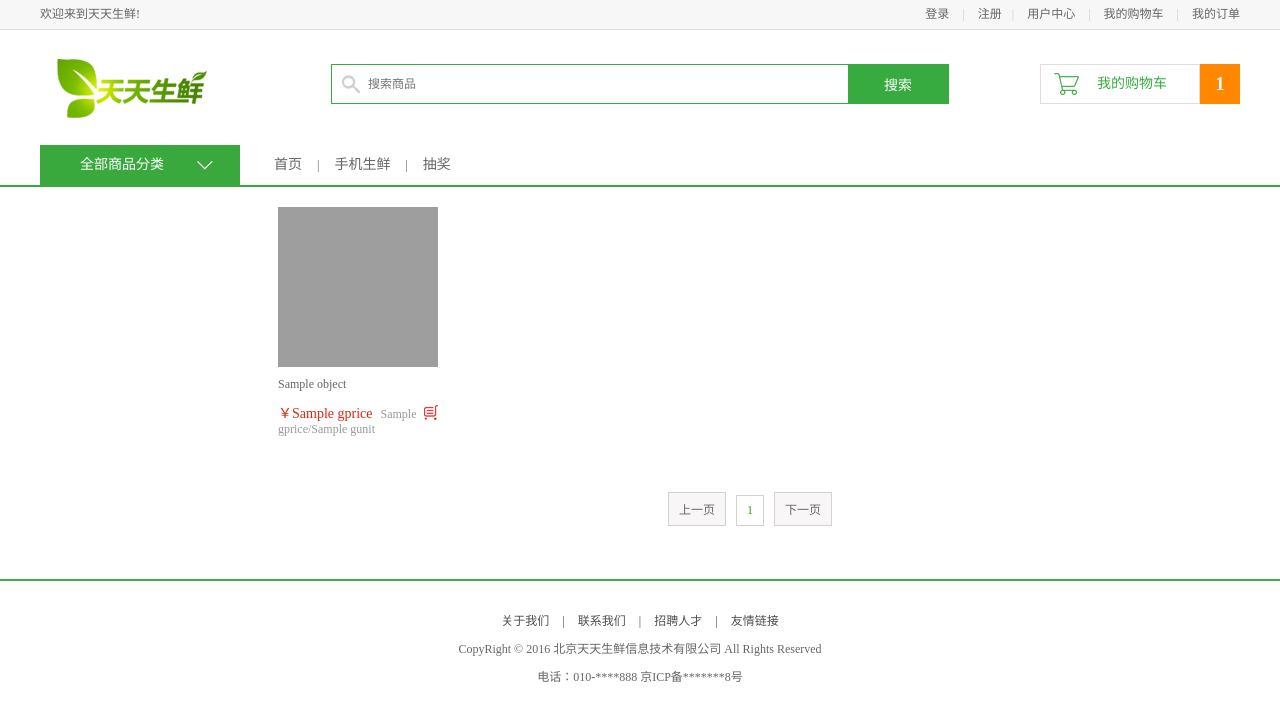
After one commit to EdwardSama/ttsx_py1, a Django app: template ttsx/templates/search/search.html in a window 1280 px wide. The commit adds this page. Shown: the top 721 px of the page. Run offline with Django 3.2, Linux system fonts and the light colour scheme; the template is opened without the code that fills it: most values are stand-ins (such as "Sample title", 1, 10 or a date in 2020); grey boxes are pictures that could not be loaded.

Commit message:
商品模块完成

```diff
--- a/ttsx/templates/goods_base.html
+++ b/ttsx/templates/goods_base.html
@@ -39,10 +39,10 @@
 
 	<div class="search_bar clearfix">
 		<a href="/" class="logo fl"><img src="/static/images/logo.png"></a>
-		<div class="search_con fl">
-			<input type="text" class="input_text fl" name="" placeholder="搜索商品">
-			<input type="button" class="input_btn fr" name="" value="搜索">
-		</div>
+		<div class="search_con fl"><form method="get" action="/search/" target="_blank">
+			<input type="text" class="input_text fl" name="q" placeholder="搜索商品">
+			<input type="submit" class="input_btn fr" value="搜索">
+		</form></div>
 		<div class="guest_cart fr">
 			<a href="#" class="cart_name fl">我的购物车</a>
 			<div class="goods_count fl">1</div>
--- a/ttsx/templates/search/indexes/tt_goods/goodsinfo_text.txt
+++ b/ttsx/templates/search/indexes/tt_goods/goodsinfo_text.txt
@@ -1 +1,3 @@
+{{object.gtitle}}
+{{object.gjianjie}}
 {{object.gcontent}}
--- /dev/null
+++ b/ttsx/templates/search/search.html
@@ -0,0 +1,63 @@
+{% extends 'goods_base.html' %}
+{% block body %}
+
+	<div class="navbar_con">
+		<div class="navbar clearfix">
+			<div class="subnav_con fl">
+				<h1>全部商品分类</h1>
+				<span></span>
+				<ul class="subnav">
+					<li><a href="/list/1/1/1/" class="fruit">新鲜水果</a></li>
+					<li><a href="/list/2/1/1/" class="seafood">海鲜水产</a></li>
+					<li><a href="/list/3/1/1/" class="meet">猪牛羊肉</a></li>
+					<li><a href="/list/4/1/1/" class="egg">禽类蛋品</a></li>
+					<li><a href="/list/5/1/1/" class="vegetables">新鲜蔬菜</a></li>
+					<li><a href="/list/6/1/1/" class="ice">速冻食品</a></li>
+				</ul>
+			</div>
+			<ul class="navlist fl">
+				<li><a href="/">首页</a></li>
+				<li class="interval">|</li>
+				<li><a href="">手机生鲜</a></li>
+				<li class="interval">|</li>
+				<li><a href="">抽奖</a></li>
+			</ul>
+		</div>
+	</div>
+
+	<div class="main_wrap clearfix">
+		<div class="r_wrap fr clearfix">
+
+			<ul class="goods_type_list clearfix">
+                {% for p in page.object_list %}
+				<li>
+					<a href="/detail/{{ p.object.gtype_id }}/{{ p.object.id }}/"><img src="/static/media/{{ p.object.gpic }}"></a>
+					<h4><a href="/detail/{{ p.object.gtype_id }}/{{ p.object.id }}/">{{ p.object.gtitle }}</a></h4>
+					<div class="operate">
+						<span class="prize">￥{{ p.object.gprice }}</span>
+						<span class="unit">{{ p.object.gprice }}/{{ p.object.gunit }}</span>
+						<a href="#" class="add_goods" title="加入购物车"></a>
+					</div>
+				</li>
+                {% endfor %}
+            </ul>
+
+			<div class="pagenation">
+
+            {% if page.has_previous %}
+				<a href="?q={{ query }}&amp;page={{ page.previous_page_number }}">上一页</a>
+                {% else %}
+                <a>上一页</a>
+                {% endif %}
+                {% for index  in page.paginator.page_range %}
+				<a href="?q={{ query }}&page={{ index }}" class="active">{{ index }}</a>
+                {% endfor %}
+                {% if page.has_next %}
+				<a href="?q={{ query }}&amp;page={{ page.next_page_number }}">下一页</a>
+                {% else %}
+                <a>下一页</a>
+                {% endif %}
+			</div>
+		</div>
+	</div>
+    {% endblock body %}
--- a/ttsx/templates/tt_goods/list.html
+++ b/ttsx/templates/tt_goods/list.html
@@ -71,7 +71,7 @@
                 {% for p in list %}
 				<li>
 					<a href="/detail/{{ p.gtype_id }}/{{ p.id }}/"><img src="/static/media/{{ p.gpic }}"></a>
-					<h4><a href="detail.html">{{ p.gtitle }}</a></h4>
+					<h4><a href="/detail/{{ p.gtype_id }}/{{ p.id }}/">{{ p.gtitle }}</a></h4>
 					<div class="operate">
 						<span class="prize">￥{{ p.gprice }}</span>
 						<span class="unit">{{ p.gprice }}/{{ p.gunit }}</span>
--- a/ttsx/tt_goods/urls.py
+++ b/ttsx/tt_goods/urls.py
@@ -1,9 +1,12 @@
 from django.conf.urls import  url
 from . import views
+from .views import *
+
 
 urlpatterns = [
     url(r'^$',views.index),
     url(r'^list/$',views.list),
     url(r'^detail/(\d+)/(\d+)/$',views.detail),
-    url(r'^list/(\d+)/(\d+)/(\d+)/$',views.list)
+    url(r'^list/(\d+)/(\d+)/(\d+)/$',views.list),
+    url(r'^search/',MySearchView()),
 ]
--- a/ttsx/ttsx/settings.py
+++ b/ttsx/ttsx/settings.py
@@ -141,7 +141,7 @@ CELERY_IMPORTS = ('tt_user.task')
 
 EMAIL_BACKEND = 'django.core.mail.backends.smtp.EmailBackend'
 EMAIL_HOST = 'smtp.163.com'
-EMAIL_PORT = 25
+EMAIL_PORT = 20
 #发送邮件的邮箱
 EMAIL_HOST_USER = 'itcast88@163.com'
 #在邮箱中设置的客户端授权密码
```
Also changed, not shown: ttsx/templates/search.html (deleted, +0 -34 lines), ttsx/templates/user_base.html (+4 -4 lines), ttsx/tt_goods/views.py (+56 -16 lines), 10 other files.
